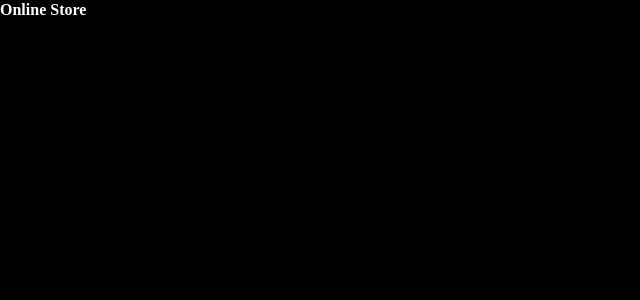
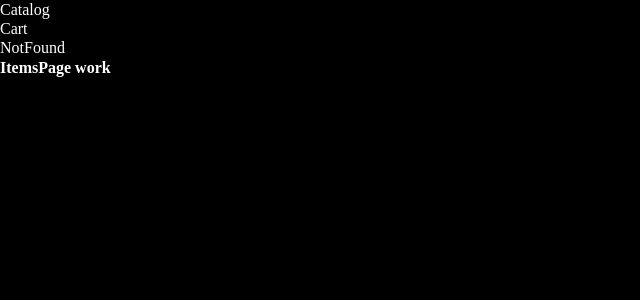
Before and after one commit to MaryAnzh/Online-Store, a React (Create React App) app: page / in a window 1280 px wide. Shown: the top 300 px of the page, without its empty margins (0-640 px from the left). Built offline with nearby package versions, Linux system fonts and the light colour scheme.

Commit message:
feat: add react-router-dom

```diff
--- a/package.json
+++ b/package.json
@@ -9,13 +9,13 @@
     "node-sass": "^7.0.3",
     "react": "^18.2.0",
     "react-dom": "^18.2.0",
+    "react-router-dom": "^6.5.0",
     "react-scripts": "5.0.1"
   },
   "scripts": {
     "start": "react-scripts start",
     "build": "react-scripts build",
     "lint": "eslint --ext .js,.jsx,.ts,.tsx"
-
   },
   "eslintConfig": {
     "extends": [
--- a/src/App.tsx
+++ b/src/App.tsx
@@ -1,7 +1,39 @@
 import React from 'react'
 import './Apps.scss'
+import {
+    BrowserRouter as Router,
+    Routes,
+    Route,
+    Link,
+} from 'react-router-dom';
+import { ItemsPage } from './pages/items-page/ItemsPage';
+import { CartPage } from './pages/cart-page/CartPage';
+import { NotFoundPage } from './pages/not-found-page/NotFoundPage';
 
+export const App = () => (
+    <Router>
+        <header>
+            <nav>
+                <ul>
+                    <li>
+                        <Link to="/">Catalog</Link>
+                    </li>
+                    <li>
+                        <Link to="/cart">Cart</Link>
+                    </li>
+                    <li>
+                        <Link to="/notfound">NotFound</Link>
+                    </li>
+                </ul>
+            </nav>
+        </header>
 
-export const App = (): JSX.Element => (
-    <h2>Online Store</h2>
-)
+        <main>
+            <Routes>
+                <Route path="/" element={<ItemsPage />}></Route>
+                <Route path="/cart" element={<CartPage />}></Route>
+                <Route path="/notfound" element={<NotFoundPage />}></Route>
+            </Routes>
+        </main>
+    </Router>
+);
--- /dev/null
+++ b/src/style/common/nav.scss
@@ -0,0 +1,7 @@
+nav {
+    li {
+        a {
+            color: white;
+        }
+    }
+}
--- a/src/style/style.scss
+++ b/src/style/style.scss
@@ -1,9 +1,13 @@
 @import './utils/reset.scss';
 @import './utils/variable';
 
+
 body {
     background: $mainBackground;
+
     h2 {
         color: white;
     }
 }
+
+@import './common/nav.scss';
```
Also changed, not shown: 2 other files (tests, documents, lock files or other folders).
